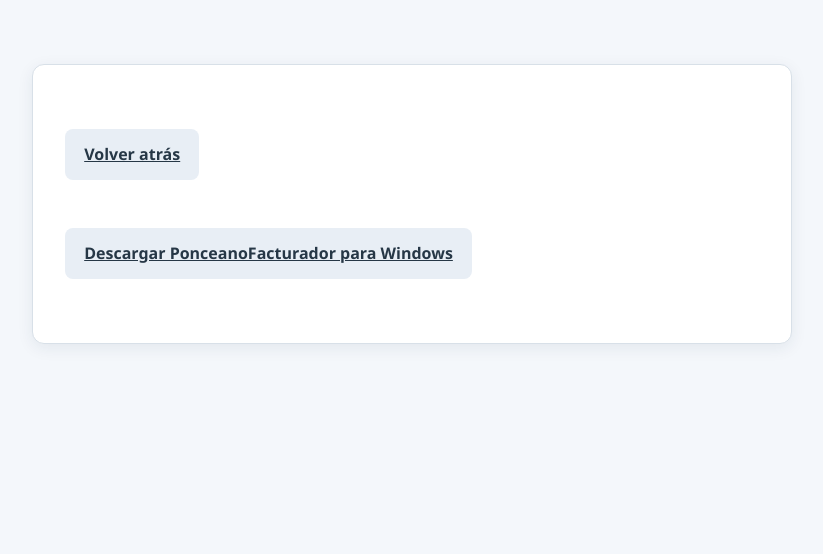
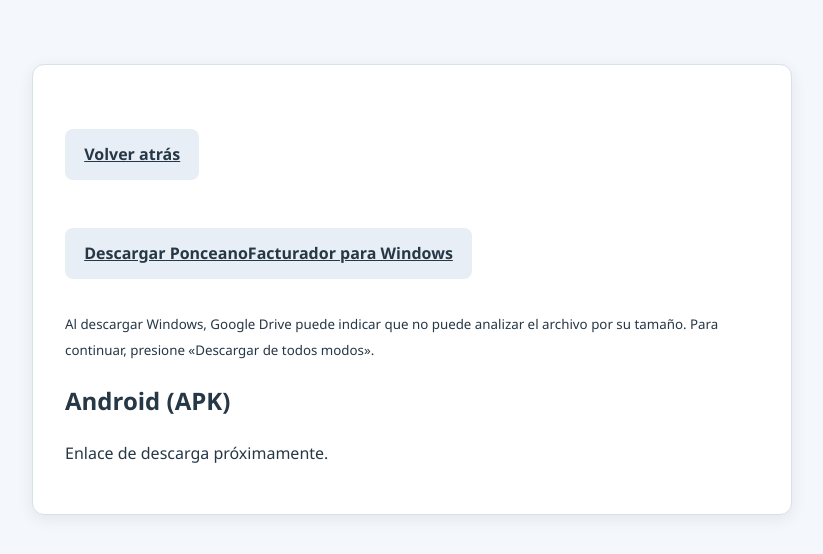
Before and after one commit to ponceano49/ponceanomultiservicios, a plain HTML site: page descargas.html in a window 1280 px wide. Shown: the whole page, without its empty margins (228-1051 px from the left). Drawn offline with Linux system fonts and the light colour scheme.

Commit message:
Preparar descarga Android y aviso de Windows
Co-authored-by: Copilot <223556219+Copilot@users.noreply.github.com>

```diff
--- a/descargas.html
+++ b/descargas.html
@@ -22,6 +22,11 @@
 <main>
     <p><a class="enlace" href="index.html">Volver atrás</a></p>
     <p><a class="enlace" href="https://drive.google.com/uc?export=download&amp;id=1jSzLXp1JVaoaH41ShC_QPYT6CEd6_rzN" rel="noopener noreferrer" referrerpolicy="no-referrer">Descargar PonceanoFacturador para Windows</a></p>
+    <p><small>Al descargar Windows, Google Drive puede indicar que no puede analizar el archivo por su tamaño. Para continuar, presione «Descargar de todos modos».</small></p>
+    <section aria-labelledby="android-title">
+        <h2 id="android-title">Android (APK)</h2>
+        <p>Enlace de descarga próximamente.</p>
+    </section>
 </main>
 </body>
 </html>
```
